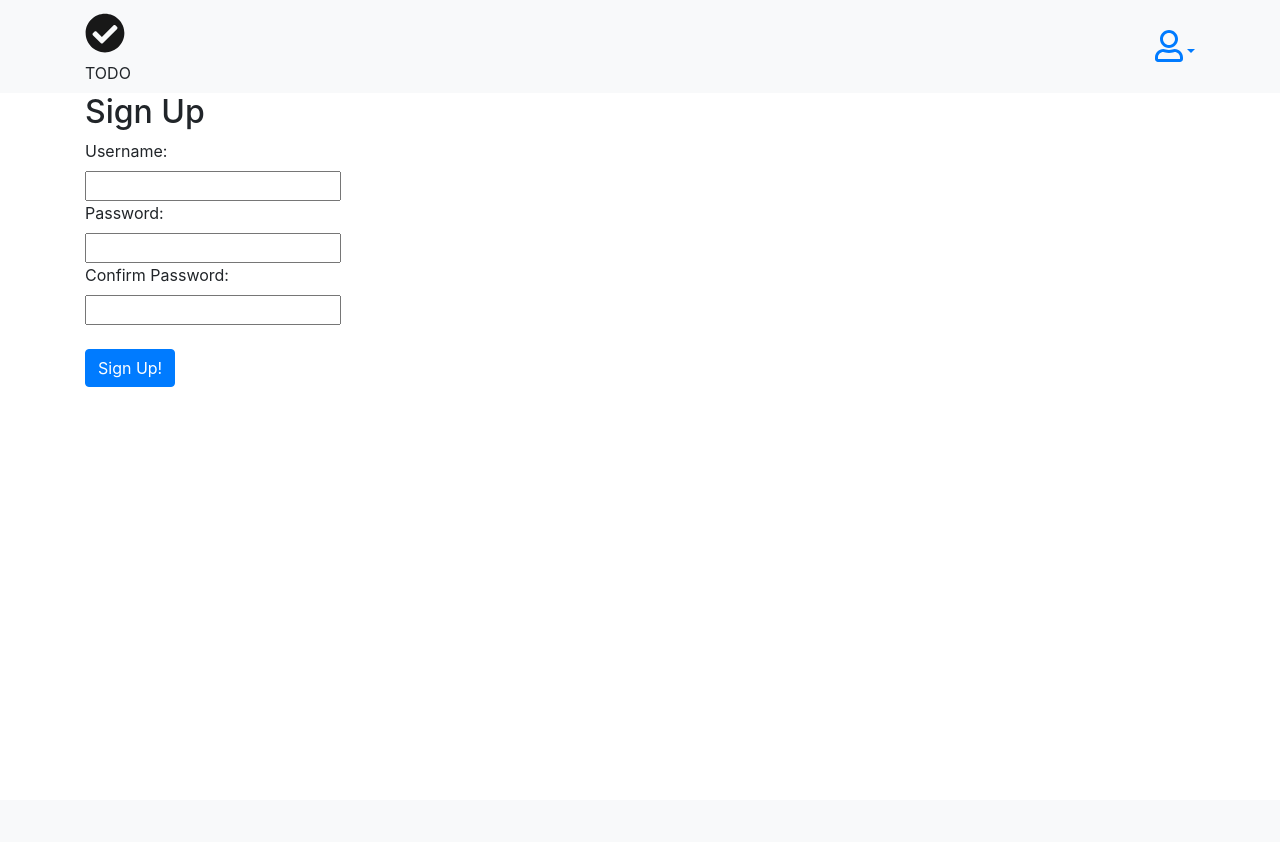
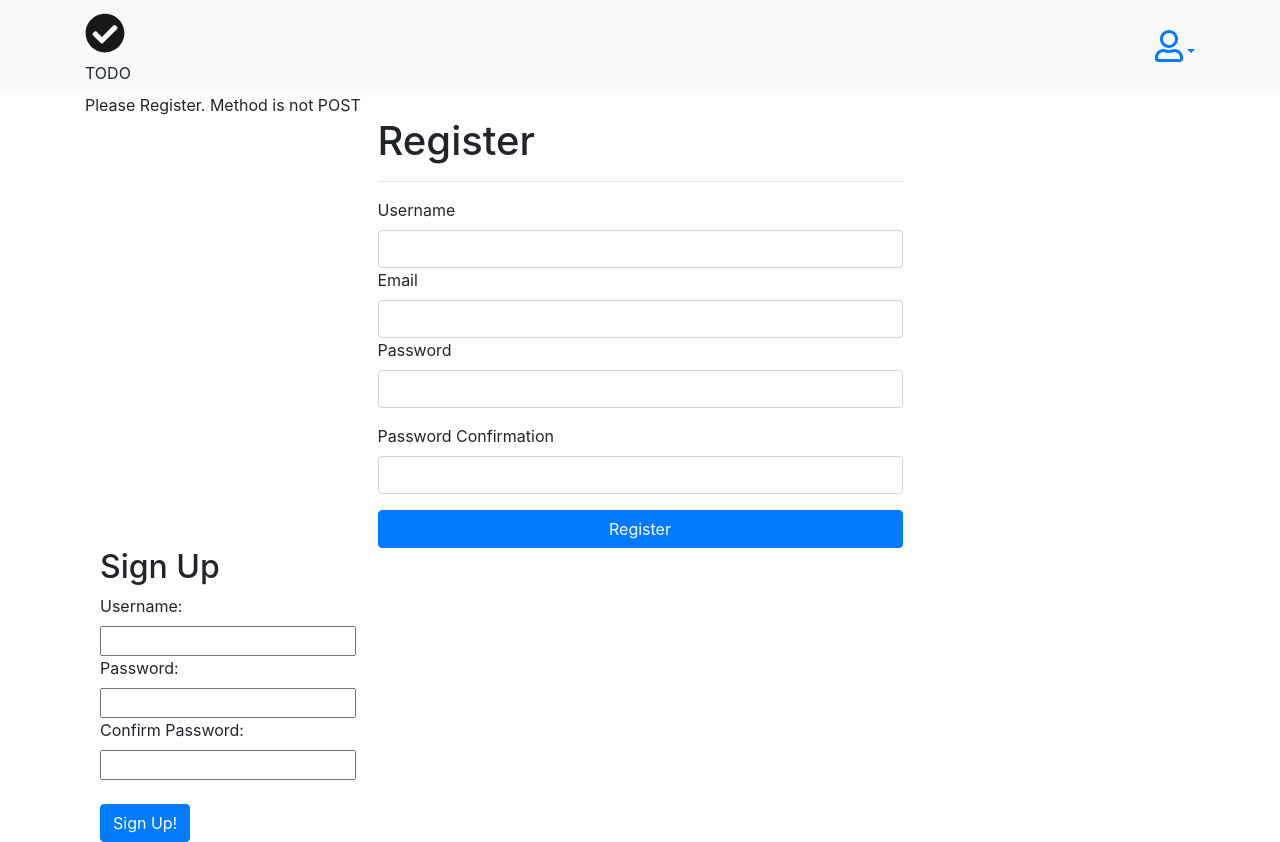
Before and after one commit to cormacio100/django_todo, a Django app: page /accounts/register/ in a window 1280 px wide. Before the commit the page ends 387 px from the top, so only its background shows below. Run offline with Django 3.2, Linux system fonts and the light colour scheme; some libraries are stand-ins or nearby versions.

Commit message:
Registration working

```diff
--- a/accounts/templates/accounts/register.html
+++ b/accounts/templates/accounts/register.html
@@ -1,17 +1,65 @@
 {% extends 'base.html' %}
 {% block content %}
-    {% if error %}
-        {{ error }}
+    {% if message %}
+        {{ message }}
     {% endif %}
+    <div class="container contents">
+        <div class="row">
+            <div class="col-sm-3">
+                &nbsp;
+            </div>
+            <div class="col-sm-6">
+                <h1>Register</h1>
+                <hr>
+            </div>
+            <div class="col-sm-3">
+                &nbsp;
+            </div>
+        </div>
+        <div class="row">
+            <div class="col-sm-3">
+                &nbsp;
+            </div>
+            <div class="col-sm-6">
+                <form name="loginForm" role="form" method="POST" action="{% url 'accounts:register' %}">
+                    {% csrf_token %}
+                    <div>
+                        <label>Username</label>
+                        <input type="text" id="username" name="username" class="form-control" required>
+                    </div>
+                    <div>
+                        <label>Email</label>
+                        <input type="email" id="email" name="email" class="form-control" required>
+                    </div>
+                    <div class="form-group">
+                        <label>Password</label>
+                        <input type="password" id="password1" name="password1" class="form-control" required>
+                    </div>
+                    <div class="form-group">
+                        <label>Password Confirmation</label>
+                        <input type="password" id="password2" name="password2" class="form-control" required>
+                    </div>
+                    <button type="submit" class="btn btn-primary btn-block">Register</button>
+                </form>
+            </div>
+            <div class="col-sm-3">
+                &nbsp;
+            </div>
+        </div>
+
+
+
+
+
     <h2>Sign Up</h2>
     <form action="{% url 'accounts:register' %}" method="POST">
         {% csrf_token %}
         <label for="username">Username:</label><br>
-        <input type="text" name="username" id="username" required><br>
+        <input type="text" name="username" id="usernamexxxxxx" required><br>
         <label for="password1">Password:</label><br>
-        <input type="password" name="password1" id="password1" required><br>
+        <input type="password" name="password1" id="password1xxx" required><br>
         <label for="password2">Confirm Password:</label><br>
-        <input type="password" name="password2" id="password2" required><br><br>
+        <input type="password" name="password2" id="password2xxx    " required><br><br>
         <input type="submit" class="btn btn-primary" value="Sign Up!">
     </form>
 {% endblock %}
--- a/accounts/urls.py
+++ b/accounts/urls.py
@@ -6,5 +6,5 @@ app_name = 'accounts'
 
 urlpatterns = [
     url(r'^register/',views.register,name='register'),
-    url(r'^login/',views.login,name='login'),
+    url(r'^login/',views.login_user,name='login'),
 ]
--- a/accounts/views.py
+++ b/accounts/views.py
@@ -18,28 +18,36 @@ def register(request):
     if request.method =='POST':
         #   check that the passwords match
         if request.POST['password1'] == request.POST['password2']:
+            logger.debug('the passwords matched')
             try:
                 #   Check if user already exists
                 user = User.objects.get(username=request.POST['username'])
                 return render(request,'accounts/register.html',{'error':'Username already in use'})
             except User.DoesNotExist:
                 logger.debug('logging in user: '+request.POST['username'])
-
                 #   Create User Account
-                user = User.objects.create_user(username=request.POST['username'],email=request.POST['email'],password=request.POST['password'])
+                user = User.objects.create_user(username=request.POST['username'],email=request.POST['email'],password=request.POST['password1'])
                 #   Log the New User in
                 login(request,user)
+                args = {'message':'User Registered and logged in'}
+                return render(request,'accounts/register.html',args)
+        else:
+            args = {'message': 'Passwords did not match'}
+            return render(request,'accounts/register.html',args)
 
-                logger.debug('the login worked')
-                return render(request,'accounts/register.html')
-        else:
-            args = {'error': 'Passwords did not match'}
-            return render(request,'accounts/register.html',args)
     else:
+        args = {'message': 'Please Register. Method is not POST'}
         #   Display an empty form
-        return render(request,'accounts/register.html')
+        return render(request,'accounts/register.html',args)
 
 
 #   Login view
-def login(request):
-    return render(request, 'accounts/login.html')
+def login_user(request):
+
+    """
+    NEED TO DO CHECK HERE LIKE IN REGISTER AND FORWARD USER TO THE TODO PAGE IF WORKS
+    :param request:
+    :return:
+    """
+    args = {'message': ''}
+    return render(request, 'accounts/login.html',args)
```
Also changed, not shown: accounts/templates/accounts/login.html (+5 -5 lines), 1 other file.
